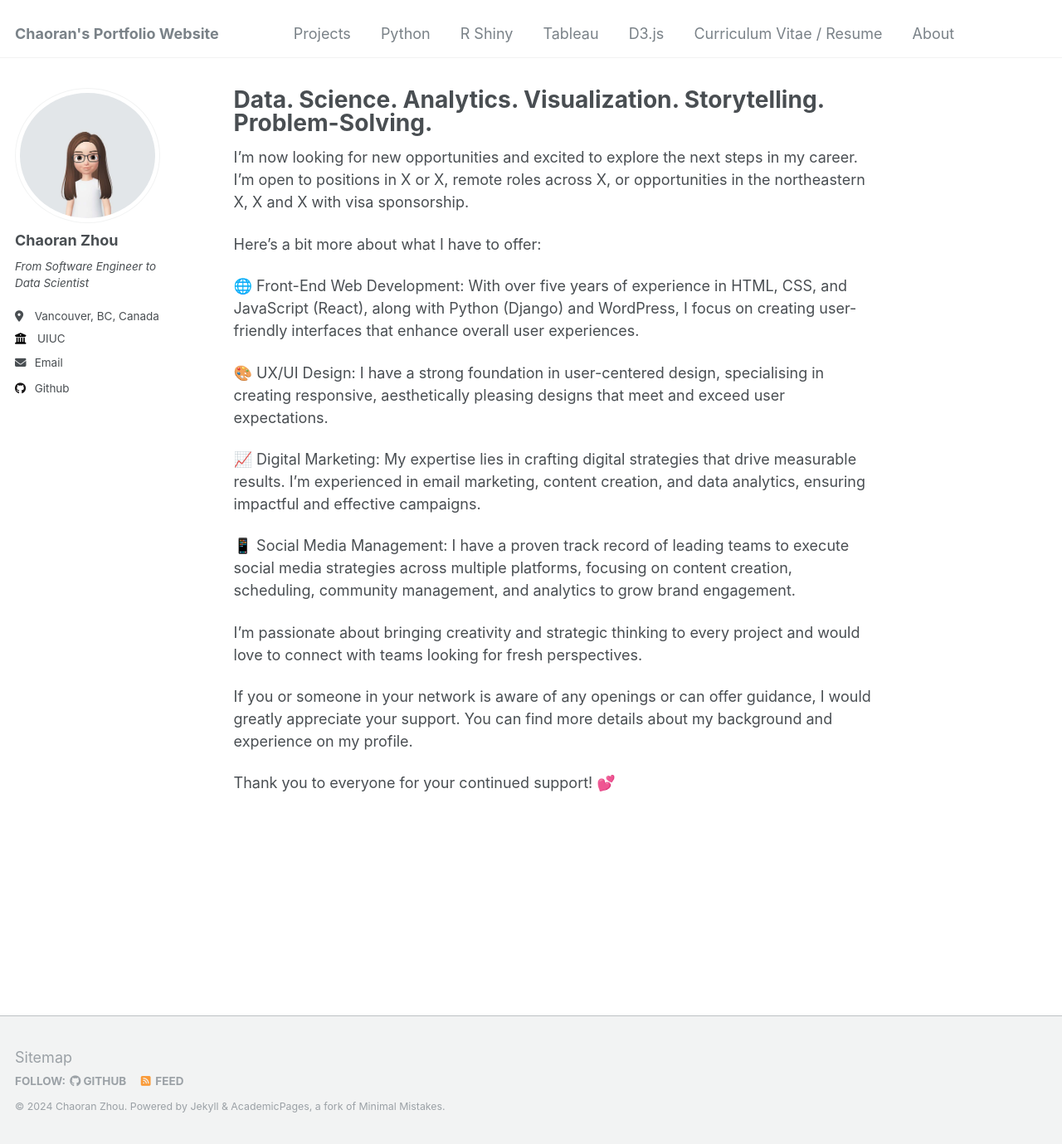
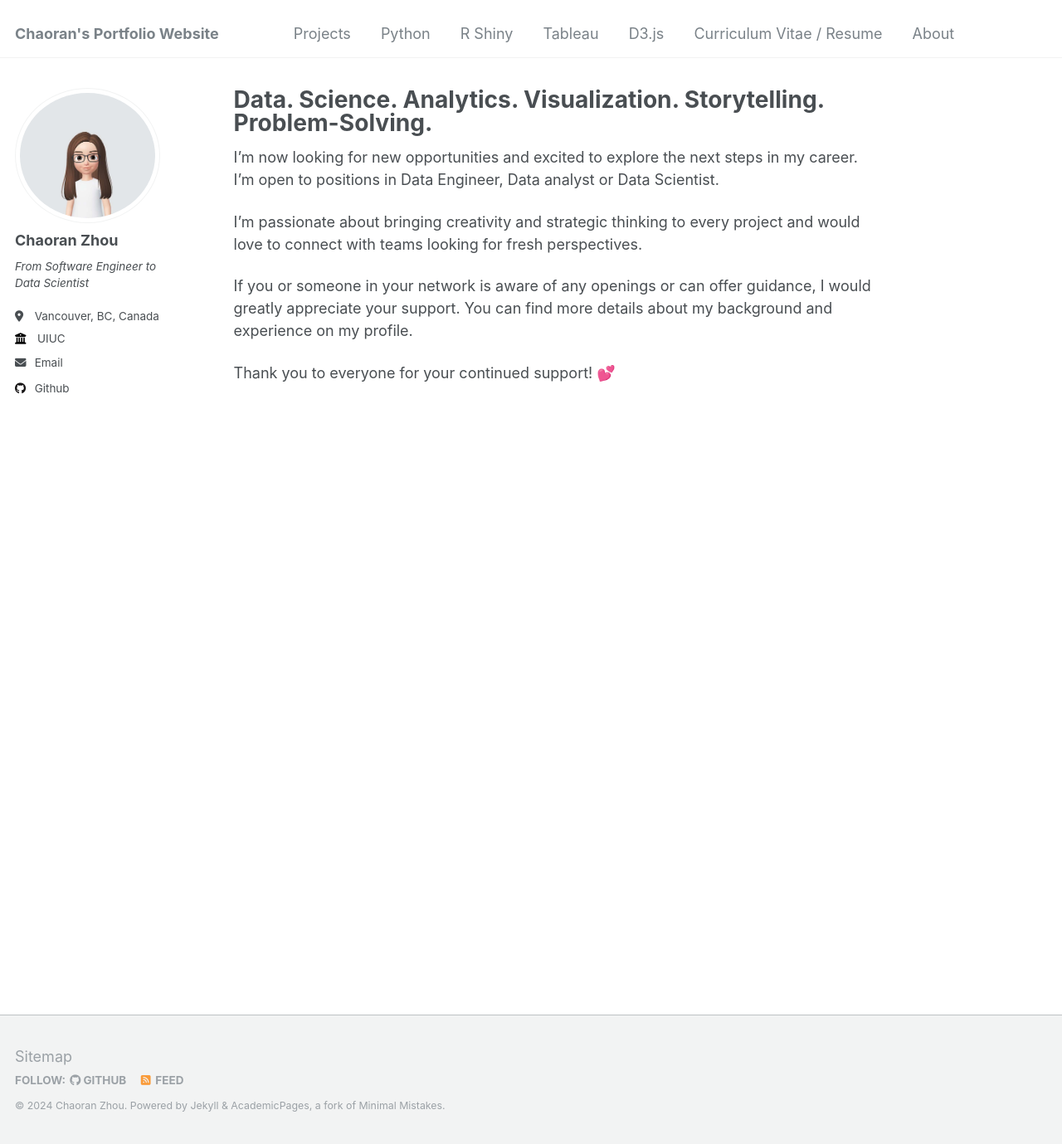
Before and after one commit to ranranrunforit/ranranrunforit.github.io, a Jekyll site: the page built from _pages/home.md, in a window 1280 px wide and 1379 px high. Shown: the whole window at 83% size. Built offline with Jekyll 4.4.1, drawn with Linux system fonts in a browser that asks for light colours.

Commit message:
Update home.md

```diff
--- a/_pages/home.md
+++ b/_pages/home.md
@@ -7,17 +7,7 @@ redirect_from:
   - /home.html
 ---
 
-I’m now looking for new opportunities and excited to explore the next steps in my career. I’m open to positions in X or X, remote roles across X, or opportunities in the northeastern X, X and X with visa sponsorship.
-
-Here’s a bit more about what I have to offer:
-
-🌐 Front-End Web Development: With over five years of experience in HTML, CSS, and JavaScript (React), along with Python (Django) and WordPress, I focus on creating user-friendly interfaces that enhance overall user experiences.
-
-🎨 UX/UI Design: I have a strong foundation in user-centered design, specialising in creating responsive, aesthetically pleasing designs that meet and exceed user expectations.
-
-📈 Digital Marketing: My expertise lies in crafting digital strategies that drive measurable results. I’m experienced in email marketing, content creation, and data analytics, ensuring impactful and effective campaigns.
-
-📱 Social Media Management: I have a proven track record of leading teams to execute social media strategies across multiple platforms, focusing on content creation, scheduling, community management, and analytics to grow brand engagement.
+I’m now looking for new opportunities and excited to explore the next steps in my career. I’m open to positions in Data Engineer, Data analyst or Data Scientist.
 
 I’m passionate about bringing creativity and strategic thinking to every project and would love to connect with teams looking for fresh perspectives.
 
```
